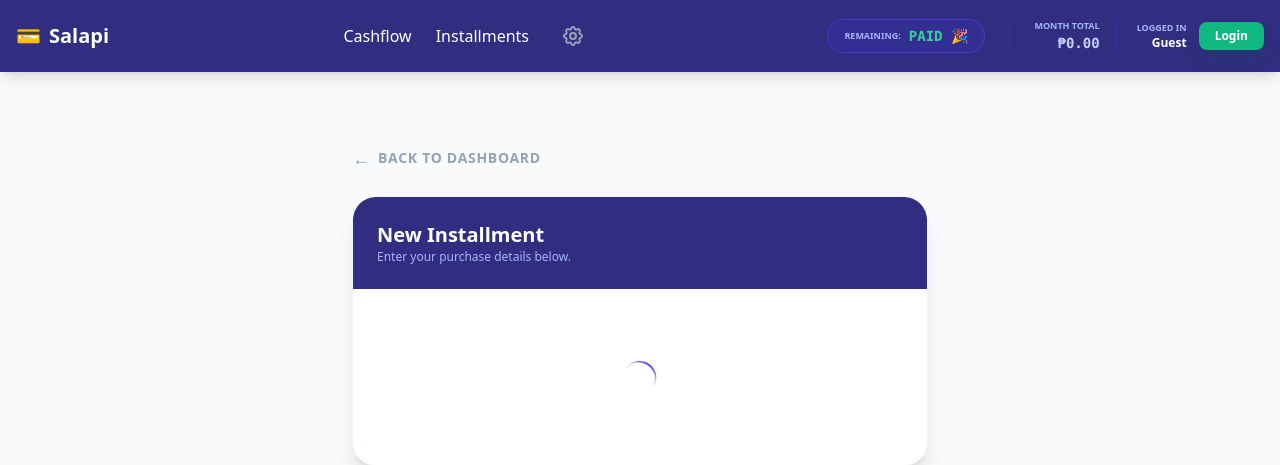
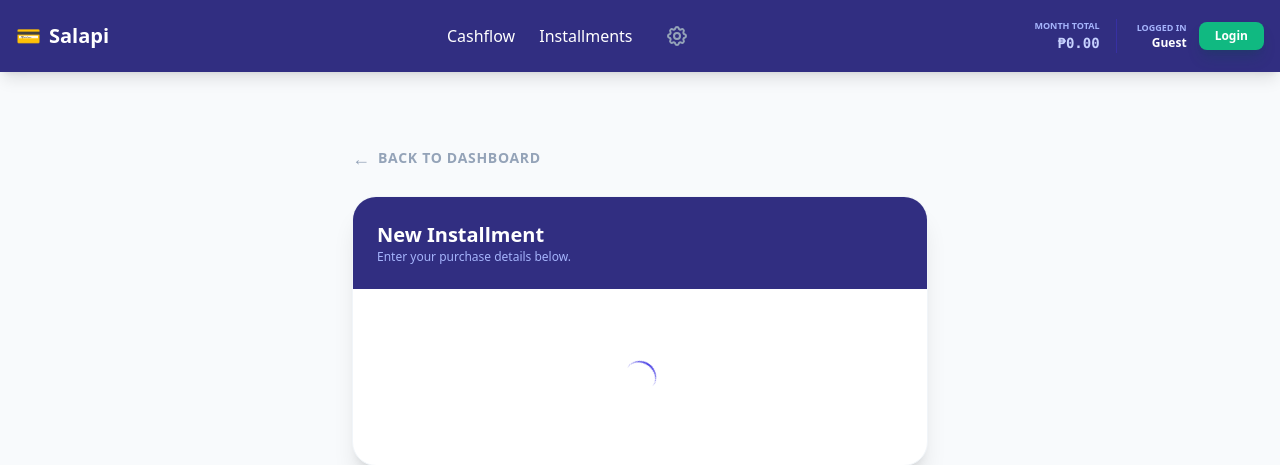
Before and after one commit to leirajyer/financial-tracker, a Python web app: template templates/add_page.html in a window 1280 px wide. Shown: the top 465 px of the page. Run offline with Jinja, Linux system fonts and the light colour scheme; the template is opened without the code that fills it, so the values that code supplies are empty; some libraries are stand-ins or nearby versions.

Commit message:
Remove nav-total-burn section from navbar

```diff
--- a/app/services/debt.py
+++ b/app/services/debt.py
@@ -194,8 +194,8 @@ def get_global_updates_fragment(
     else:
         burn_display = f"₱{total_val:,.2f}"
 
-    # 1. Burnout Fragment (targets your navbar ID)
-    fragments = [f'<span id="total-burnout" hx-swap-oob="true">{burn_display}</span>']
+    # 1. Remaining Value Fragment
+    fragments = []
     fragments.append(
         f'<span id="nav-remaining-value" class="text-sm font-bold text-red-600 bg-white border border-slate-200 px-3 py-1 rounded-lg shadow-sm bg-red-100" hx-swap-oob="true">{burn_display}</span>'
     )
--- a/templates/base.html
+++ b/templates/base.html
@@ -42,21 +42,7 @@
       </div>
 
       <div class="hidden lg:flex items-center gap-6">
-        <div id="nav-total-burn"
-          class="flex items-center gap-2 bg-indigo-800/50 px-4 py-1.5 rounded-full border border-indigo-700 transition-all duration-500 max-w-[250px] overflow-hidden">
-          <span class="text-[9px] uppercase font-black text-indigo-300 whitespace-nowrap">Remaining:</span>
-          <span id="nav-total-value" class="text-sm font-mono font-bold text-emerald-400 truncate">
-            <span id="total-burnout">
-              {% if total_burn and total_burn > 0 %}
-              ₱{{ "{:,.2f}".format(total_burn) }}
-              {% else %}
-              <span class="text-emerald-400">PAID 🎉</span>
-              {% endif %}
-            </span>
-          </span>
-        </div>
-
-        <div class="flex items-center gap-3 border-l border-indigo-800 pl-6 shrink-0">
+        <div class="flex items-center gap-3 shrink-0">
           <div class="flex flex-col items-end pr-4 border-r border-indigo-800 mr-2">
             <span class="text-[9px] text-indigo-300 uppercase font-bold">Month Total</span>
             <span id="nav-monthly-total" class="text-sm font-mono font-bold text-indigo-200">
```
